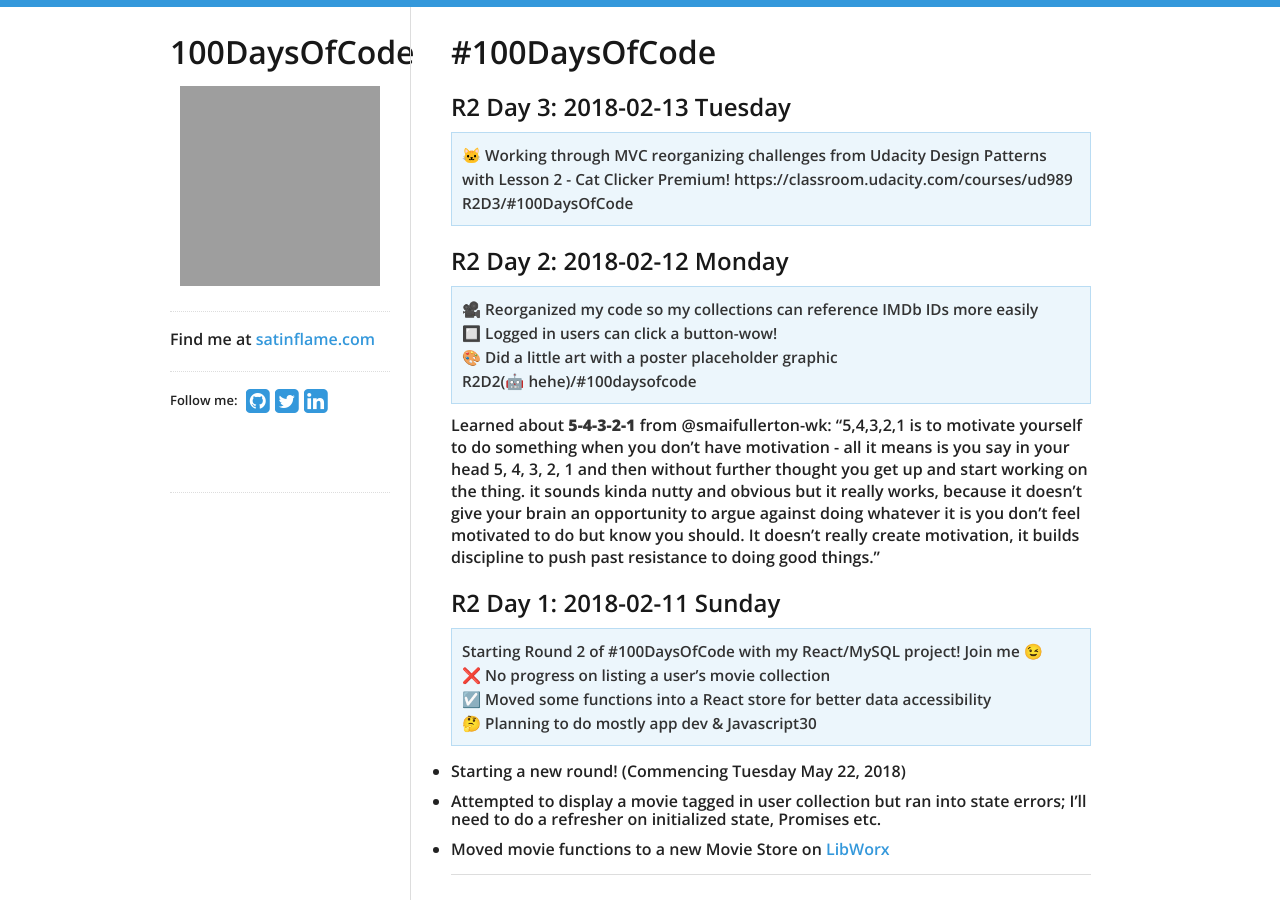
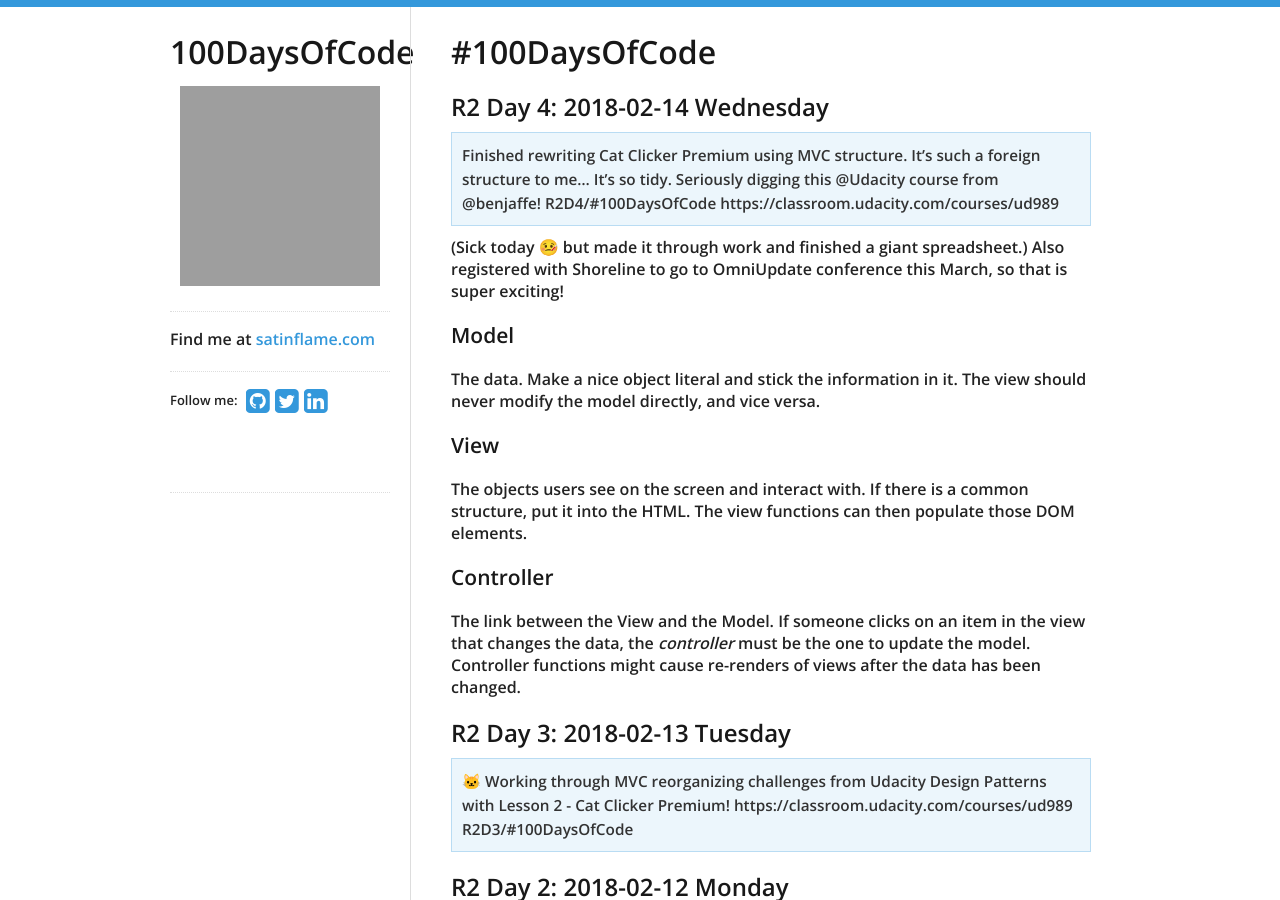
Before and after one commit to virtual/100daysofcode, a Jekyll site: the page built from index.md, in a window 1280 px wide and 900 px high. Built offline with Jekyll 4.4.1, drawn with Linux system fonts in a browser that asks for light colours; nearby versions of some CDN libraries; our own code applies the rules of GitHub Pages for plain Markdown files; grey boxes are pictures that could not be loaded.

Commit message:
r2d4 mvc

```diff
--- a/index.md
+++ b/index.md
@@ -1,4 +1,19 @@
 # #100DaysOfCode
+
+## R2 Day 4: 2018-02-14 Wednesday
+
+> Finished rewriting Cat Clicker Premium using MVC structure. It's such a foreign structure to me... It's so tidy. Seriously digging this @Udacity course from @benjaffe! R2D4/#100DaysOfCode https://classroom.udacity.com/courses/ud989
+
+(Sick today 🤒 but made it through work and finished a giant spreadsheet.) Also registered with Shoreline to go to OmniUpdate conference this March, so that is super exciting!
+
+### Model
+The data. Make a nice object literal and stick the information in it. The view should never modify the model directly, and vice versa.
+
+### View
+The objects users see on the screen and interact with. If there is a common structure, put it into the HTML. The view functions can then populate those DOM elements.
+
+### Controller
+The link between the View and the Model. If someone clicks on an item in the view that changes the data, the _controller_ must be the one to update the model. Controller functions might cause re-renders of views after the data has been changed.
 
 ## R2 Day 3: 2018-02-13 Tuesday
 
```
